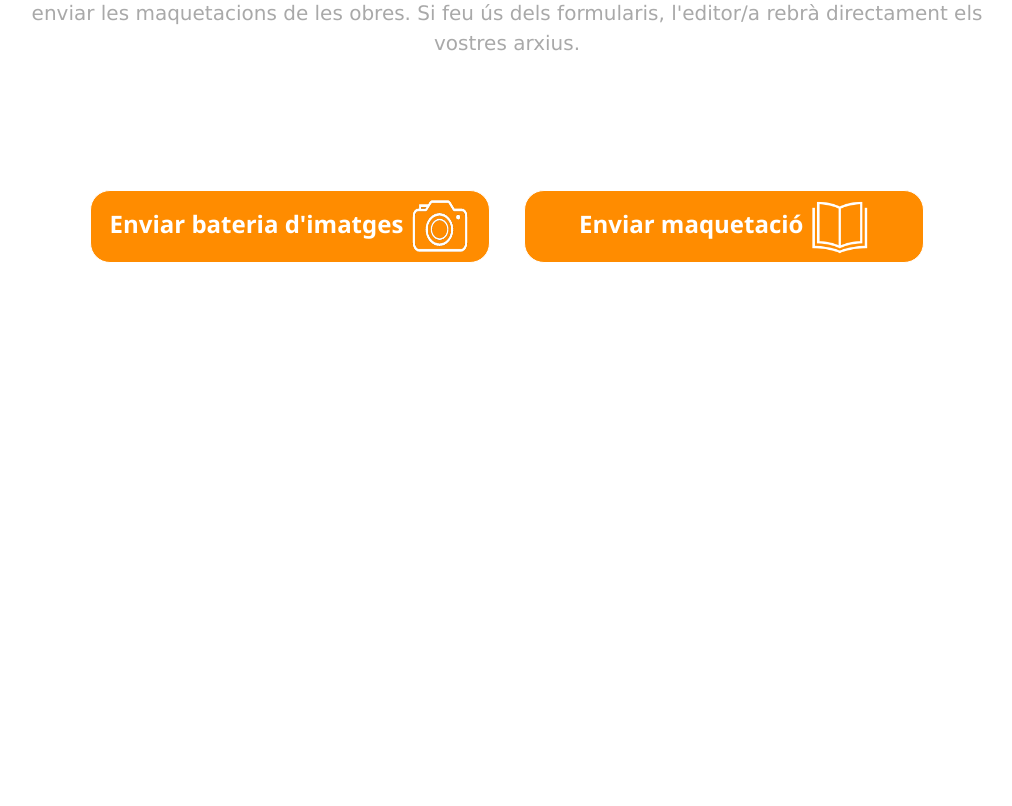
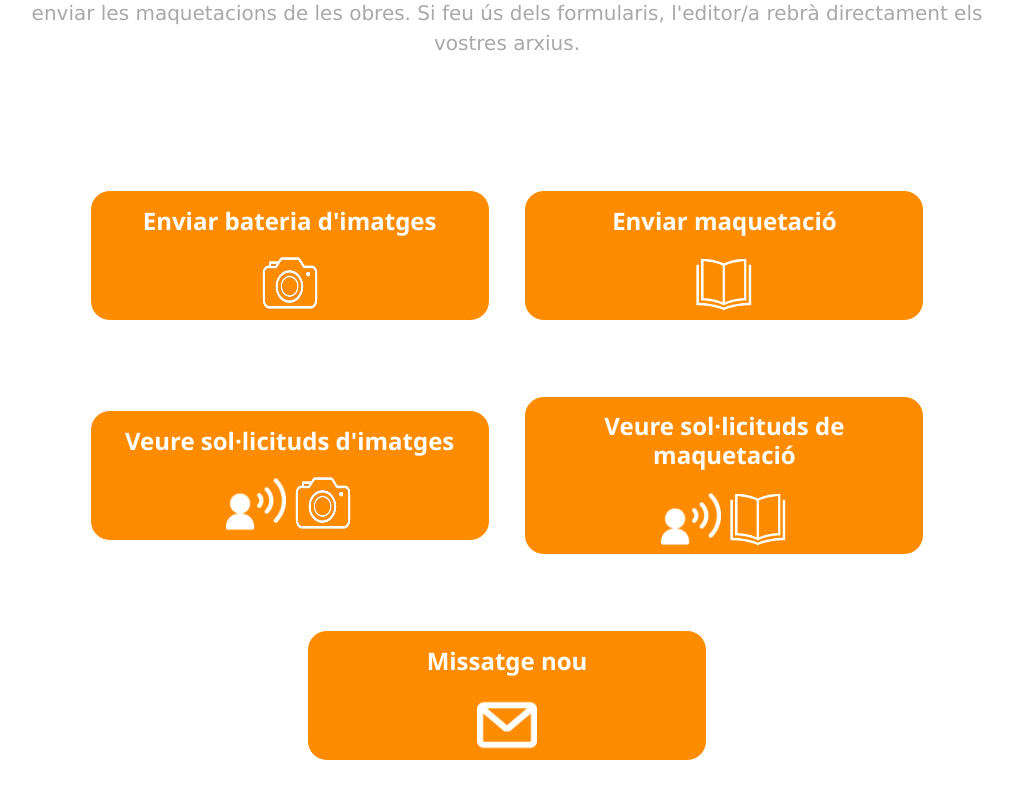
Before and after one commit to RafaCucurull/Bookiernes, a Django app: template templates/area_disseny_i_maquetacio.html in a window 1280 px wide. Shown: the part 302-1108 px from the top of the page, without its empty margins (133-1145 px from the left). Before the commit the page ends 564 px from the top, so only its background shows below. Run offline with Django 3.2, Linux system fonts and the light colour scheme; the template is opened without the code that fills it: values that come from a table or form of the project are taken from there, others are empty; data comes from the database, SQL or seed files in the repository; some libraries are stand-ins or nearby versions.

Commit message:
tots els botons dissenyats

```diff
--- a/templates/area_disseny_i_maquetacio.html
+++ b/templates/area_disseny_i_maquetacio.html
@@ -29,7 +29,7 @@
             <div class="col-md-auto">
                 <a href={% url 'afegirllibre' %}>
                     <button type="button" class="btn btn-primary message">
-                        <h3 class="h3-message"><b>Enviar bateria d'imatges</b>
+                        <h3 class="h3-message"><b>Enviar bateria d'imatges<br><br></b>
                             <img class="w3-center icons" src="../static/escriptori/camera.png">
                         </h3>
                     </button>
@@ -38,7 +38,30 @@
             <div class="col-md-auto">
                 <a href={% url 'afegirllibre' %}>
                     <button type="button" class="btn btn-primary message">
-                        <h3 class="h3-message"><b>Enviar maquetació</b>
+                        <h3 class="h3-message"><b>Enviar maquetació<br><br></b>
+                            <img class="w3-center icons" src="../static/escriptori/llibre_maquetat.png">
+                        </h3>
+                    </button>
+                </a>
+            </div>
+        </div>
+
+        <div class="row message_feature">
+            <div class="col-md-auto">
+                <a href={% url 'afegirllibre' %}>
+                    <button type="button" class="btn btn-primary message">
+                        <h3 class="h3-message"><b>Veure sol·licituds d'imatges<br><br></b>
+                            <img class="w3-center icons" src="../static/escriptori/solicitud.png">
+                            <img class="w3-center icons" src="../static/escriptori/camera.png">
+                        </h3>
+                    </button>
+                </a>
+            </div>
+            <div class="col-md-auto">
+                <a href={% url 'afegirllibre' %}>
+                    <button type="button" class="btn btn-primary message">
+                        <h3 class="h3-message"><b>Veure sol·licituds de maquetació<br><br></b>
+                            <img class="w3-center icons" src="../static/escriptori/solicitud.png">
                             <img class="w3-center icons" src="../static/escriptori/llibre_maquetat.png">
                         </h3>
                     </button>
@@ -47,6 +70,19 @@
         </div>
 
 
+        <div class="row message_feature">
+            <div class="col-md-auto">
+                <a href={% url 'afegirllibre' %}>
+                    <button type="button" class="btn btn-primary message">
+                        <h3 class="h3-message"><b>Missatge nou<br><br></b>
+                            <img class="w3-center icons" src="../static/escriptori/message.png">
+                        </h3>
+                    </button>
+                </a>
+            </div>
+        </div>
     </div>
+    <br>
+    <br>
     </body>
 {% endblock %}
```
Also changed, not shown: static/escriptori/message.png (added), static/escriptori/solicitud.png (added).
